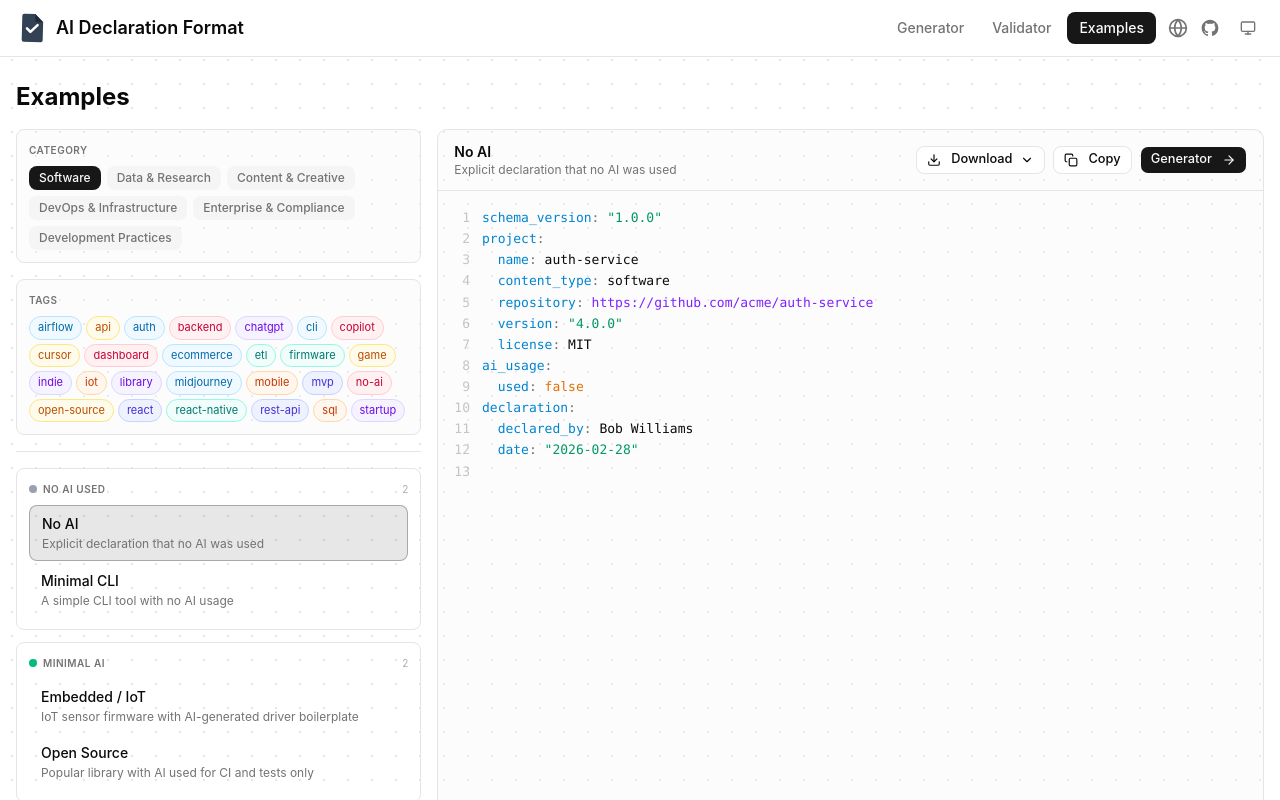
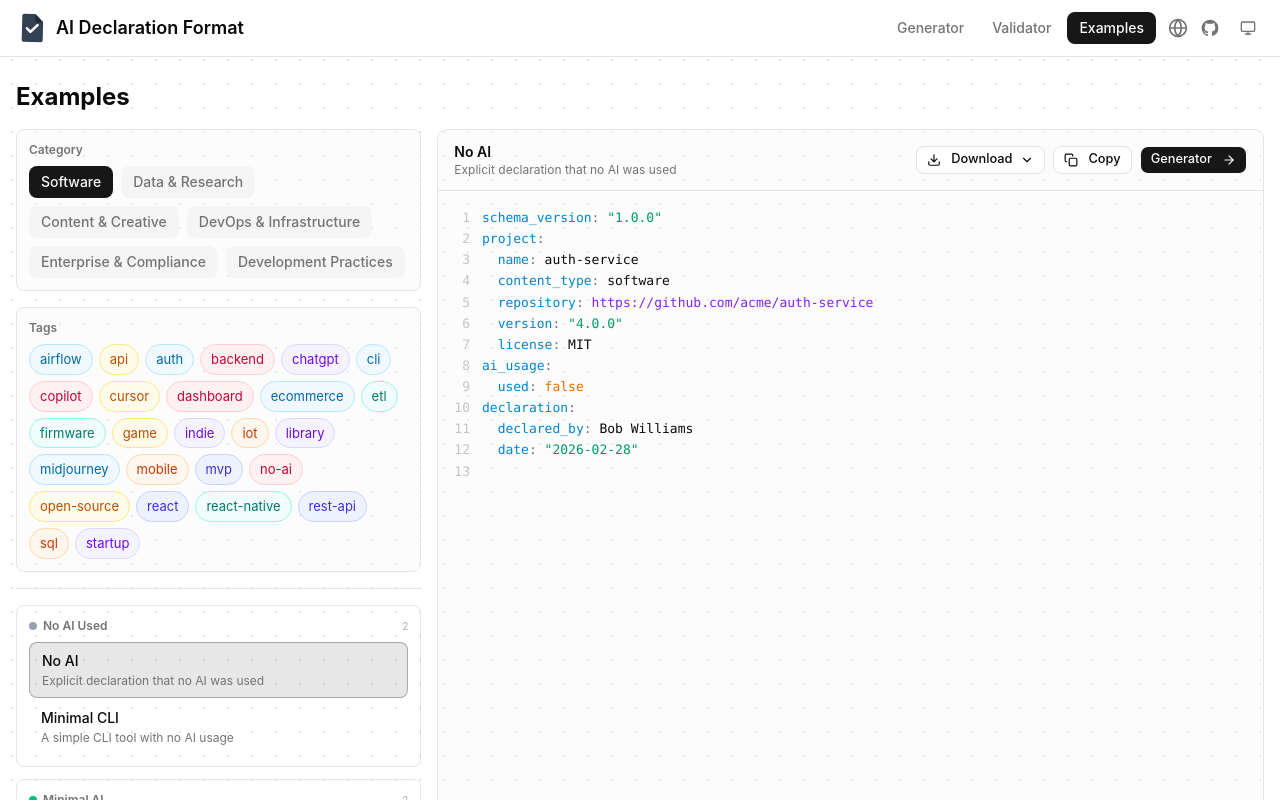
Before and after one commit to ai-declaration/web, a Next.js app: page /examples in a window 1280 px wide. Shown: the top 800 px of the page. Built offline with nearby package versions, Linux system fonts and the light colour scheme; a web font is replaced by a local one.

Commit message:
bigger chips and tags on examples page

```diff
--- a/src/components/examples/example-browser.tsx
+++ b/src/components/examples/example-browser.tsx
@@ -92,15 +92,15 @@ export default function ExampleBrowser({ examples, selected, onSelect }: Example
     <nav aria-label="Example templates" className="space-y-4">
       {/* Category pills */}
       <div className="rounded-md border border-border bg-muted/30 p-3">
-        <span className="text-[10px] font-semibold uppercase tracking-wider text-muted-foreground mb-2 block">
+        <span className="text-xs font-semibold text-muted-foreground mb-2 block">
           Category
         </span>
-        <div className="flex flex-wrap gap-1.5">
+        <div className="flex flex-wrap gap-2">
           {categories.map((cat) => (
             <button
               key={cat}
               onClick={() => handleCategoryChange(cat)}
-              className={`text-xs font-medium px-2.5 py-1 rounded-md transition-colors ${
+              className={`text-sm font-medium px-3 py-1.5 rounded-md transition-colors ${
                 cat === activeCategory
                   ? "bg-primary text-primary-foreground"
                   : "bg-muted text-muted-foreground hover:text-foreground"
@@ -116,19 +116,19 @@ export default function ExampleBrowser({ examples, selected, onSelect }: Example
       {availableTags.length > 0 && (
         <div className="rounded-md border border-border bg-muted/30 p-3">
           <div className="flex items-center justify-between mb-2">
-            <span className="text-[10px] font-semibold uppercase tracking-wider text-muted-foreground">
+            <span className="text-xs font-semibold text-muted-foreground">
               Tags
             </span>
             {activeTags.length > 0 && (
               <button
                 onClick={() => setActiveTags([])}
-                className="text-[10px] text-muted-foreground hover:text-foreground underline"
+                className="text-xs text-muted-foreground hover:text-foreground underline"
               >
                 Clear
               </button>
             )}
           </div>
-          <div className="flex flex-wrap items-center gap-1">
+          <div className="flex flex-wrap items-center gap-1.5">
             {availableTags.map((tag) => {
               const idx = tagColorIndex(tag);
               const isActive = activeTags.includes(tag);
@@ -137,7 +137,7 @@ export default function ExampleBrowser({ examples, selected, onSelect }: Example
                 <button
                   key={tag}
                   onClick={() => toggleTag(tag)}
-                  className={`text-[11px] px-2 py-0.5 rounded-full border transition-colors ${colorClass}`}
+                  className={`text-[13px] px-2.5 py-1 rounded-full border transition-colors ${colorClass}`}
                 >
                   {tag}
                 </button>
@@ -155,7 +155,7 @@ export default function ExampleBrowser({ examples, selected, onSelect }: Example
           <div key={group.level} className="rounded-md border border-border p-3">
             <div className="flex items-center gap-1.5 mb-2">
               <span className={`inline-block w-2 h-2 rounded-full ${LEVEL_DOT_COLORS[group.level] ?? "bg-gray-400"}`} />
-              <span className="text-[10px] font-semibold uppercase tracking-wider text-muted-foreground">
+              <span className="text-xs font-semibold text-muted-foreground">
                 {group.label}
               </span>
               <span className="text-[10px] text-muted-foreground/60 ml-auto">
```
